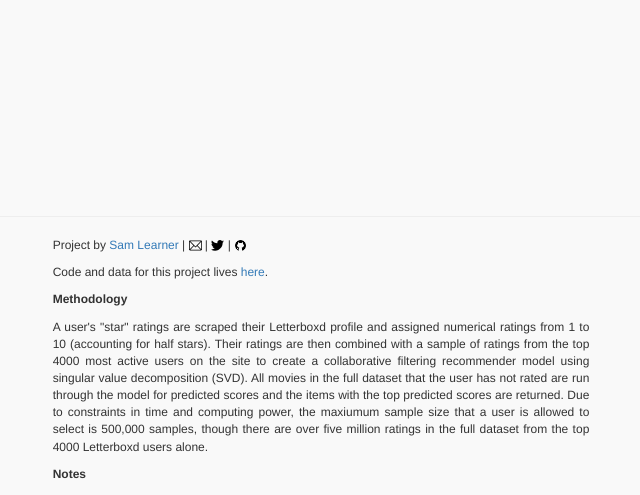
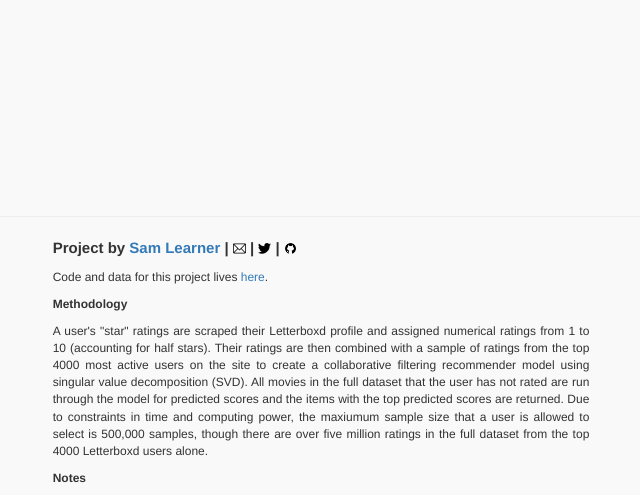
Before and after one commit to sdl60660/letterboxd_recommendations, a Flask app: template templates/index.html in a window 1280 px wide. Shown: the part 823-1318 px from the top of the page, without its empty margins (319-959 px from the left). Run offline with Flask 2, Linux system fonts and the light colour scheme; the template is opened without the code that fills it, so the values that code supplies are empty; some libraries are stand-ins or nearby versions; some web fonts are replaced.

Commit message:
Made my info a little more prominent

```diff
--- a/templates/index.html
+++ b/templates/index.html
@@ -111,7 +111,7 @@
             <div class="col-md-2"></div>
             <div class="col-md-8">
                 <!-- <p>Visualization by Sam Learner.</p> -->
-                <p>Project by <a target="_blank" href="www.samlearner.com">Sam Learner</a> | <a target="_blank" href="mailto:learnersd@gmail.com"><img class="icon-img" src="/static/images/email.svg"></a> | <a target="_blank" href="https://twitter.com/sam_learner"><img class="icon-img" src="/static/images/twitter.svg"></a> | <a target="_blank" href="https://github.com/sdl60660"><img class="icon-img" src="/static/images/github.png"></a></p>
+                <p style="font-weight: bold; font-size: 15px;">Project by <a target="_blank" href="www.samlearner.com">Sam Learner</a> | <a target="_blank" href="mailto:learnersd@gmail.com"><img class="icon-img" src="/static/images/email.svg"></a> | <a target="_blank" href="https://twitter.com/sam_learner"><img class="icon-img" src="/static/images/twitter.svg"></a> | <a target="_blank" href="https://github.com/sdl60660"><img class="icon-img" src="/static/images/github.png"></a></p>
                 <p>Code and data for this project lives <a target="_blank" href="https://github.com/sdl60660/letterboxd_recommendations">here</a>.</p>
                 <p><strong>Methodology</strong></p>
                 <p>
```
